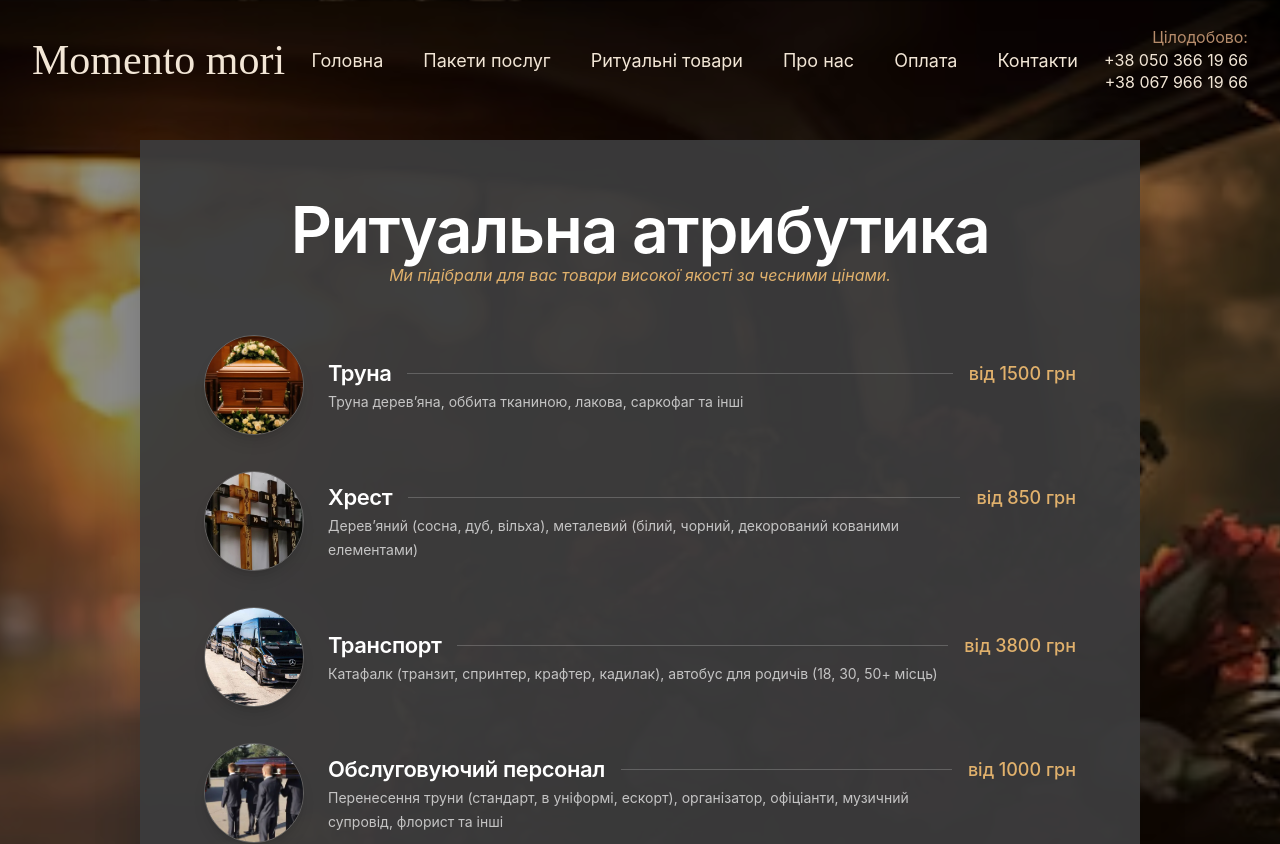
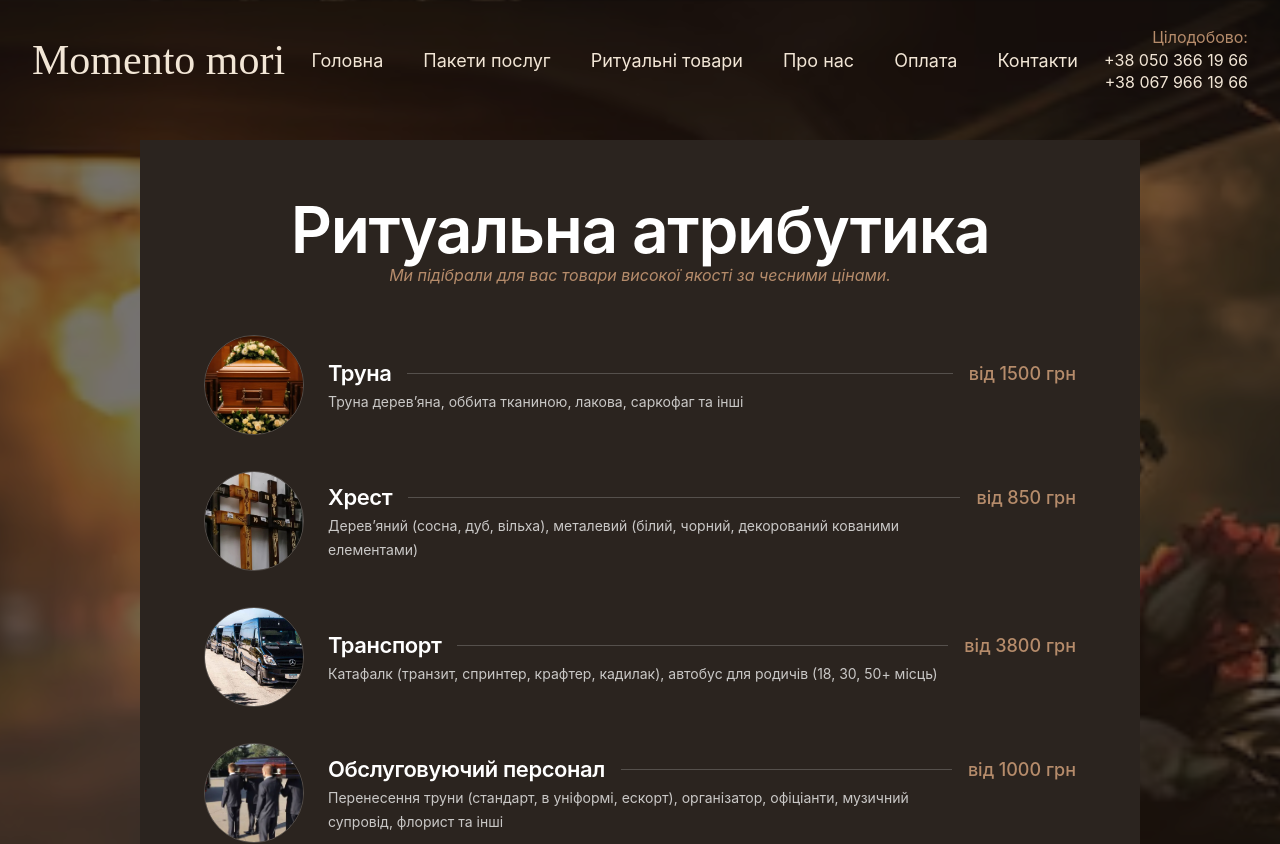
Before and after one commit to 4fek7ka/Momento-mori, a Next.js app: page /ritual-products in a window 1280 px wide. Shown: the top 844 px of the page. Built offline with nearby package versions, Linux system fonts and the light colour scheme.

Commit message:
refactor: simplify ritual products section styles and remove heavy effects

```diff
--- a/components/sections/ritual-products/RitualProductsSection.tsx
+++ b/components/sections/ritual-products/RitualProductsSection.tsx
@@ -3,29 +3,29 @@ import { ritualProducts } from "@/data/ritualProducts";
 export default function RitualProductsSection() {
   return (
     <section
-      className="relative min-h-screen overflow-hidden bg-black text-white"
+      className="relative min-h-screen overflow-hidden text-white"
       style={{
         backgroundImage: "url('/images/ritual-products/bg.jpg')",
         backgroundSize: "cover",
         backgroundPosition: "center",
       }}
     >
-      <div className="absolute inset-0 bg-black/45" />
+      <div className="absolute inset-0 bg-[rgba(25,20,18,0.6)]" />
 
       <div className="relative z-10 mx-auto flex min-h-screen max-w-[1400px] items-center justify-center px-6 pb-16 pt-[140px]">
-        <div className="w-full max-w-[1000px] bg-[#3b3b3d]/95 px-10 py-12 shadow-2xl md:px-16 md:py-14">
-          <h1 className="text-center text-5xl font-semibold text-white md:text-4xl">
+        <div className="w-full max-w-[1000px] bg-[var(--bg-secondary)] px-10 py-12 md:px-16 md:py-14">
+          <h1 className="text-center text-4xl font-semibold text-white md:text-5xl">
             Ритуальна атрибутика
           </h1>
 
-          <p className="mt-6 text-center text-[15px] italic text-[#e1b16c] md:text-[16px]">
+          <p className="mt-6 text-center text-[15px] italic text-[var(--accent)] md:text-[16px]">
             Ми підібрали для вас товари високої якості за чесними цінами.
           </p>
 
           <div className="mt-12 space-y-9">
             {ritualProducts.map((item, index) => (
               <div key={index} className="flex items-center gap-6">
-                <div className="flex h-[100px] w-[100px] shrink-0 overflow-hidden rounded-full border border-white/20 shadow-lg">
+                <div className="flex h-[100px] w-[100px] shrink-0 overflow-hidden rounded-full border border-white/20">
                   <img
                     src={item.image}
                     alt={item.title}
@@ -41,12 +41,12 @@ export default function RitualProductsSection() {
 
                     <div className="h-px min-w-[30px] flex-1 bg-white/20" />
 
-                    <p className="shrink-0 text-[16px] font-medium text-[#e1b16c] md:text-[18px]">
+                    <p className="shrink-0 text-[16px] font-medium text-[var(--accent)] md:text-[18px]">
                       {item.price}
                     </p>
                   </div>
 
-                  <p className="mt-2 max-w-[640px] text-[13px] leading-6 text-white/70 md:text-[14px]">
+                  <p className="mt-2 max-w-[640px] text-[13px] leading-6 text-white/75 md:text-[14px]">
                     {item.description}
                   </p>
                 </div>
@@ -55,7 +55,7 @@ export default function RitualProductsSection() {
           </div>
 
           <div className="mt-14 flex justify-center">
-            <button className="rounded-full border border-white px-10 py-3 text-sm font-semibold uppercase tracking-[0.12em] text-white transition hover:bg-white hover:text-black">
+            <button className="btn-primary px-10 py-3 text-sm uppercase tracking-[0.12em]">
               Завантажити прайс
             </button>
           </div>
```
